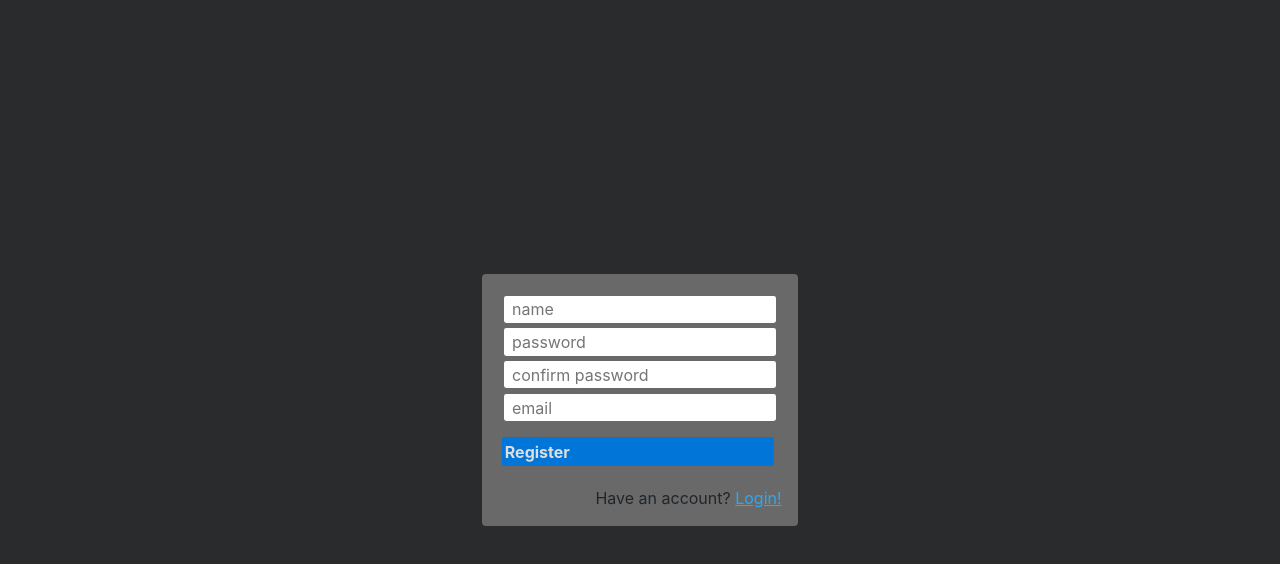
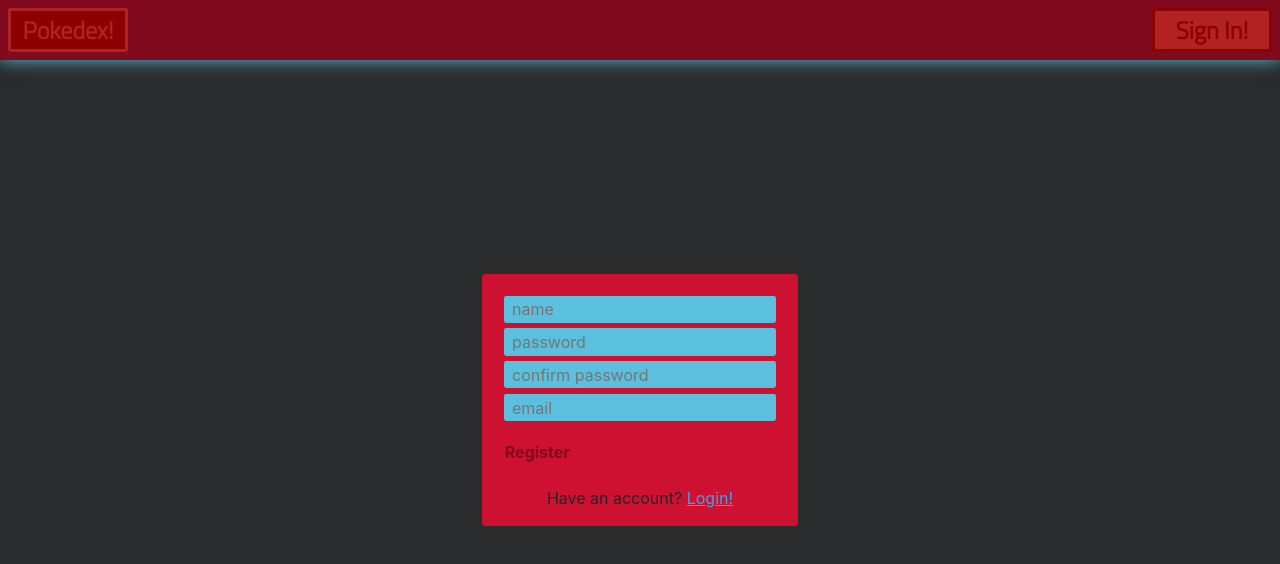
Before and after one commit to gregodiaz/pokedex-app-react, a React (Create React App) app: page /pokedex-app-react/register in a window 1280 px wide. Shown: the top 564 px of the page. Built offline with nearby package versions, Linux system fonts and the light colour scheme.

Commit message:
authentication with navigation bar fully functional

```diff
--- a/src/components/functionals/ApiData/index.jsx
+++ b/src/components/functionals/ApiData/index.jsx
@@ -5,10 +5,10 @@ import Pokedex from '../../presentionals/Pokedex';
 import pokemonStore from '../../../store/pokemonStore';
 
 export default function ApiData() {
-    const { fetchPokemon } = pokemonStore();
+    const { pokemon, fetchPokemon } = pokemonStore();
 
     useEffect(() => {
-        fetchPokemon(1)
+        fetchPokemon(pokemon.id ? pokemon.id : 1)
     }, []);
 
     return <Pokedex />
--- a/src/components/functionals/NavBar/index.js
+++ b/src/components/functionals/NavBar/index.js
@@ -1,31 +1,50 @@
 import React from "react";
+import { useNavigate } from "react-router-dom";
 
 import Bar from './style';
 import SignButton from '../buttons/SignButton';
 
 import userStore from '../../../store/userStore';
-import colors from "../../../constants/colors";
 
 export default function NavBar() {
-    const { name, token } = userStore();
+    const { name, token, logout } = userStore();
+    const navigate = useNavigate();
+
+    const route = window.location.pathname.split("/").pop();
+
+    const authRoute = (signType, div) => route === signType ? '' : div
+    const logoutConfirmed = () => { if (window.confirm('Do you want to logout?')) logout() }
 
     return (
-        <Bar >
+        <Bar>
+            <SignButton onClick={navigate} route={'/pokedex-app-react'} theme='invert'>
+                Pokedex!
+            </SignButton >
+            <div>
                 {
                     token ?
                         <>
-                        <SignButton>
-                            hi {name}!                        </SignButton >
+                            <SignButton theme='invert'>
+                                hi {name}!
+                            </SignButton >
+                            <SignButton onClick={logoutConfirmed}>
+                                Logout
+                            </SignButton >
                         </> :
                         <>
-                        <SignButton background={'darkred'} color={'firebrick'} route={'/pokedex-app-react/register'}>
-                            Sing Up!
+                            {authRoute('login',
+                                <SignButton onClick={navigate} route={'/pokedex-app-react/login'}>
+                                    Sign In!
                                 </SignButton >
-                        <SignButton route={'/pokedex-app-react/login'}>
-                            Sing In!
+                            )}
+                            {authRoute('register',
+                                <SignButton onClick={navigate} route={'/pokedex-app-react/register'} theme='invert'>
+                                    Sign Up!
                                 </SignButton >
+                            )}
                         </>
                 }
+            </div>
         </Bar >
     )
 };
--- a/src/components/functionals/NavBar/style.js
+++ b/src/components/functionals/NavBar/style.js
@@ -4,20 +4,19 @@ import colors from '../../../constants/colors';
 
 const Bar = styled.div`
     display: flex;
-    justify-content: end;
+    justify-content: space-between;
     items-align: center;
     font-family:'Titillium Web';
     font-size: 3vmin;
     font-weight: bold ;
-    height: 7vmin;
     position: absolute;
     text-align: center ;
     width: 100vw;
 
-    box-shadow: 0 .3vmin 9vmin 0vmin ${colors.sky};
-    // background: ${colors.darkGreen};
-    background: firebrick;
-    color: ${colors.dark};
+    box-shadow: 0 .05vmin 2vmin 0vmin ${colors.sky};
+    // background: ${colors.firebrick};
+    // color: ${colors.dark};
+    background: ${colors.darkPokedex};
 `;
 
 export default Bar;
--- a/src/components/functionals/Register/index.jsx
+++ b/src/components/functionals/Register/index.jsx
@@ -2,9 +2,12 @@ import React, { useState } from "react";
 import { useNavigate } from "react-router-dom";
 
 import AuthTemplate from '../../presentionals/AuthTemplate';
+import NavBar from '../../functionals/NavBar';
 
 export default function Login() {
     const navigate = useNavigate()
+
+    const [errors, setErrors] = useState('')
 
     const [body, setBody] = useState({
         name: '',
@@ -18,7 +21,7 @@ export default function Login() {
     const handleChange = event => setBody({ ...body, [event.target.name]: event.target.value })
 
     const handleClick = async () => {
-        if (!body.name || !body.password || !body.password_confirmation || !body.email ) return;
+        if (!body.name || !body.password || !body.password_confirmation || !body.email) return;
 
         const res = await fetch(baseUrl, {
             method: 'POST',
@@ -31,11 +34,41 @@ export default function Login() {
 
         const data = await res.json()
 
-        !data.error ? navigate('/pokedex-app-react/login') : alert('Invalid email or password');
+        console.log(data)
+        if (!data.user) return setErrors(JSON.parse(data));
+
+        navigate('/pokedex-app-react/login')
     }
 
     return (
+        <>
+            <NavBar />
             <AuthTemplate>
+                {
+                    errors ?
+                        <>
+                            <div>
+                                {errors.email ?
+                                    errors.email.map(error => (
+                                        <div>
+                                            {error}
+                                        </div>
+                                    ))
+                                    : ''}
+                            </div>
+                            <div>
+                                {errors.password ?
+                                    errors.password.map(error => (
+                                        <div>
+                                            {error}
+                                        </div>
+                                    ))
+
+                                : ''}
+                            </div>
+                        </>
+                        : ''
+                }
                 <form onSubmit={e => e.preventDefault()}>
                     <input type="text" name="name" placeholder="name" onChange={handleChange} required />
                     <input type="password" name="password" placeholder="password" onChange={handleChange} required />
@@ -48,5 +81,6 @@ export default function Login() {
                     Have an account? <a href="/pokedex-app-react/login">Login!</a>
                 </p>
             </AuthTemplate>
+        </>
     )
 };
--- a/src/components/functionals/buttons/SignButton/index.jsx
+++ b/src/components/functionals/buttons/SignButton/index.jsx
@@ -1,18 +1,13 @@
 import React from "react";
-import { useNavigate } from "react-router-dom";
 
 import Button from './style';
 
-export default function Sign({ children, route, background, color }) {
-    const navigate = useNavigate();
-
-    const navigateTo = () => navigate(route);
+export default function SignButton({ children, route, theme, onClick }) {
 
     return (
         <Button
-            background={background}
-            color={color}
-            onClick={() => navigateTo()}
+            theme={theme}
+            onClick={() => onClick(route ? route : '')}
         >
             {children}
         </Button>
--- a/src/components/functionals/buttons/SignButton/style.js
+++ b/src/components/functionals/buttons/SignButton/style.js
@@ -1,22 +1,36 @@
 import styled from 'styled-components';
+import { ThemeProvider } from 'styled-components';
+
 import colors from '../../../../constants/colors';
 
 const Button = styled.button`
     cursor: pointer;
-    background: #00000000;
-    height: 4vmin;
-    width: auto;
     margin: 1vmin;
-    padding-left: 1vmin;
-    padding-right: 1vmin;
+    min-width: 15vmin;
     border-radius: .3vmin;
-    font-size: 2vmin;
+    font-size: 3vmin;
     font-weight: bold;
-    border: .3vmin solid darkred;
-    color: darkred;
 
-    color: ${props => props.color};
-    background: ${props => props.background};
+    color: ${props => props.theme.fg};
+    border: .4vmin solid ${props => props.theme.fg};
+    background: ${props => props.theme.bg};
 `;
 
-export default Button;
+const defaultTheme = {
+    fg: colors.darkred,
+    bg: colors.firebrick,
+};
+
+const invertTheme = ({ fg, bg }) => ({
+    fg: bg,
+    bg: fg
+});
+
+export const ButtonStyled = ({ children, onClick, theme = '' }) =>
+    <ThemeProvider theme={!theme ? defaultTheme : invertTheme(defaultTheme)}>
+        <Button
+            onClick={()=>onClick()}
+        >{children}</Button>
+    </ThemeProvider>
+
+export default ButtonStyled;
--- a/src/components/functionals/buttons/SwitchVariantButton/index.jsx
+++ b/src/components/functionals/buttons/SwitchVariantButton/index.jsx
@@ -11,11 +11,11 @@ export default function SwitchInfoButton() {
     const { isOn } = booleansStore();
     const { profile, variant, fetchSprite } = pokemonStore();
 
-    const [shiny, setShiny] = useState(false);
+    const [shiny, setShiny] = useState(variant === 'shiny');
 
     const changeVariant = () => {
+        fetchSprite(profile, shiny ? 'default' : 'shiny');
         setShiny(!shiny);
-        fetchSprite(profile, variant === 'default' ? 'shiny' : 'default');
     };
 
     return (
--- a/src/components/presentionals/AuthTemplate/style.js
+++ b/src/components/presentionals/AuthTemplate/style.js
@@ -13,10 +13,12 @@ export const Background = styled.div`
 
 export const Div = styled.div`
     display: flex;
+    justify-content: center;
+    align-items: center;
     flex-direction: column;
     padding: 2vmin;
     border-radius: .5vmin;
-    background: dimgray;
+    background: ${colors.pokedex};
 
     form > * {
         display: flex;
@@ -28,13 +30,14 @@ export const Div = styled.div`
         border: 0vmin;
         margin: .7vmin;
         width: 34vmin;
+        background: ${colors.sky};
 
         &: focus {
-            outline: .06vmin solid ${colors.lightBlue};
+            outline: .06vmin solid ${colors.blue};
         }
 
         &: hover {
-            background: lightgray;
+            background: ${colors.lightBlue};
             font-weight: bold;
         }
     }
@@ -48,11 +51,12 @@ export const Div = styled.div`
         margin-top: 2vmin;
         width: 34vmin;
         font-weight: bold;
-        background: ${colors.blue};
-        color: ${colors.light};
+        background: ${colors.pokedex};
+        color: ${colors.darkPokedex};
 
         &: hover {
-            background: ${colors.sky};
+            background: ${colors.darkPokedex};
+            color: ${colors.yellow};
         }
     }
 
@@ -67,4 +71,16 @@ export const Div = styled.div`
     a {
         color: ${colors.lightBlue};
     }
+
+    div > * {
+        border-radius: .3vmin;
+        text-align: center;
+        padding: .3vmin;
+        border: 0vmin;
+        margin: .5vmin;
+        width: 34vmin;
+        font-weight: bold;
+        background: ${colors.darkPokedex};
+        color: ${colors.yellow};
+    }
 `;
--- a/src/constants/colors.js
+++ b/src/constants/colors.js
@@ -1,10 +1,15 @@
 export default {
+    'blue': '#0275d8',
     'dark': '#292b2c',
+    'darkGreen': '#032d29',
+    'darkPokedex': '#810a1e',
+    'darkred': 'darkred',
+    'firebrick': 'firebrick',
     'light': '#dedede',
+    'lightBlue': '#31a7f1',
+    'lightGreen': '#55ab62',
+    'pokedex': '#ce1131',
+    'red': 'red',
     'sky': '#5bc0de',
-    'blue': '#0275d8',
-    'lightBlue': '#31a7f1',
-    'darkGreen': '#032d29',
-    'lightGreen': '#55ab62',
     'yellow': '#f0ad4e',
 }
--- a/src/store/userStore.js
+++ b/src/store/userStore.js
@@ -7,7 +7,8 @@ const userStore = create(set => ({
 
     token: '',
 
-    setUser: (id, name, email, token) => set({ id, name, email, token })
+    setUser: (id, name, email, token) => set({ id, name, email, token }),
+    logout: () => set({ id: 0, name: '', email: '', token: '' })
 }));
 
 export default userStore;
```
Also changed, not shown: src/components/functionals/Login/index.jsx (+16 -2 lines). Lines whose indentation alone changed are shown as unchanged.
